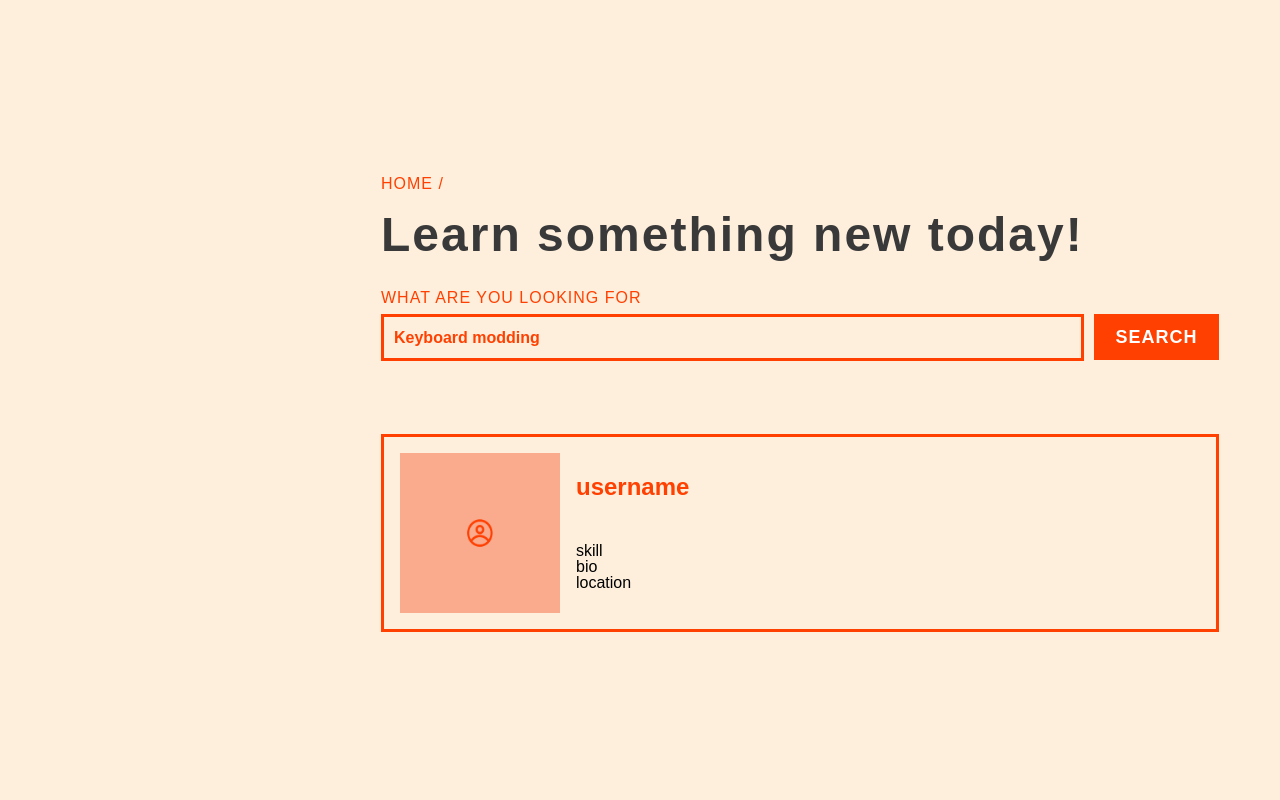
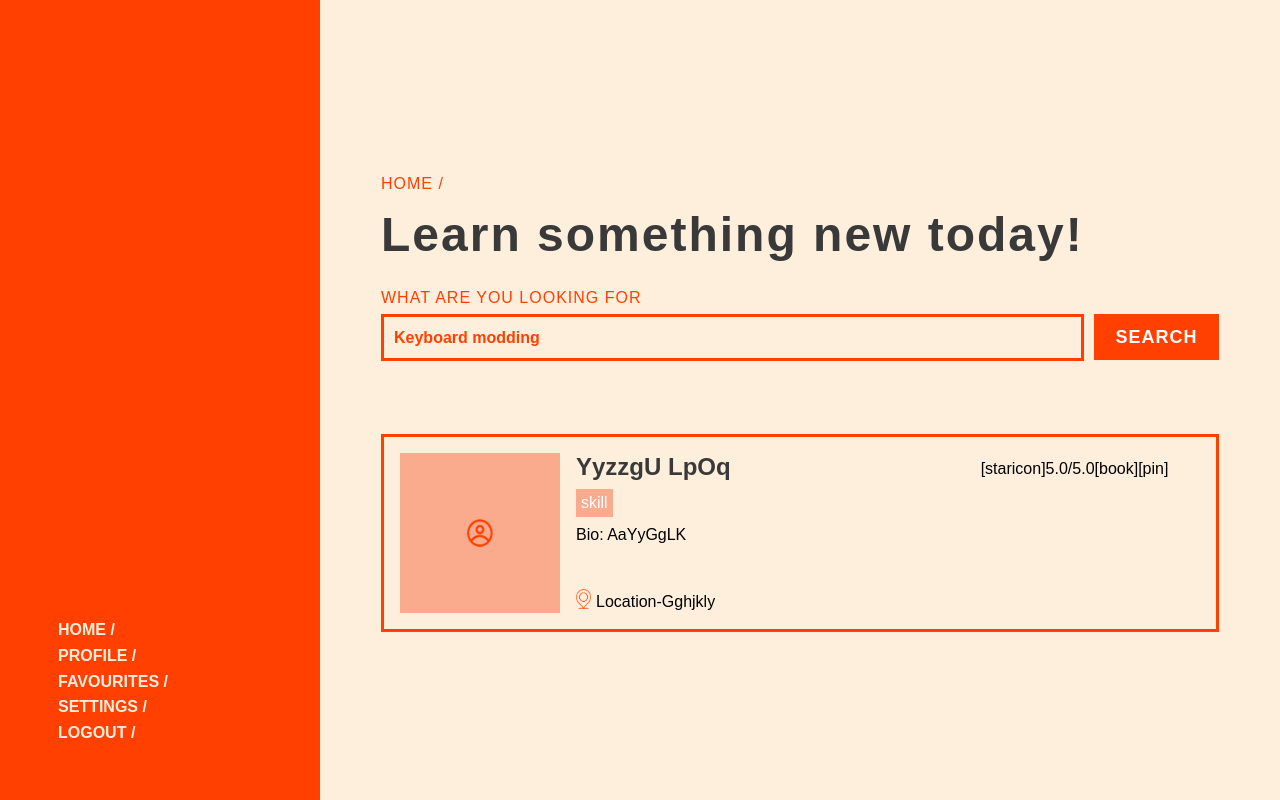
Before and after one commit to Your-Missing-Semester/permuto, a React (Create React App) app in the folder frontend/: page /homePage in a window 1280 px wide. Built offline with nearby package versions, Linux system fonts and the light colour scheme.

Commit message:
profile assets and formatting

```diff
--- a/frontend/src/components/HomePage/Profiles/profiles.jsx
+++ b/frontend/src/components/HomePage/Profiles/profiles.jsx
@@ -1,17 +1,27 @@
 import React from 'react';
 import styles from './profiles.module.css';
 import pfpPlaceholder from '../../Assets/pfpPlaceholder.png';
+import locationIcon from '../../Assets/locationIcon.png'
 
 function UserProfile () {
     return (
         <div className={styles["profile-grid"]}>
             <div className={styles["profile-card"]}>
                 <img className={styles["pfp"]}src={pfpPlaceholder} alt={"placeholder"}></img>
-                <div className={styles["profile"]}>
-                    <h2 className={styles["username"]}>username</h2>
-                    <p>skill</p>
-                    <p>bio</p>
-                    <p>location</p>
+                <div>
+                    <div className={styles["row1"]}>
+                        <h2 className={styles["username"]}>YyzzgU LpOq</h2>
+                        <p>[staricon]</p>
+                        <p> 5.0/5.0</p>
+                        <p>[book]</p>
+                        <p>[pin]</p>
+                    </div>
+                    <h3 className={styles["skills"]}>skill</h3>
+                    <p className={styles["bio"]}>Bio: AaYyGgLK</p>
+                    <div className={styles["row2"]}>
+                        <img className={styles["location-icon"]}src={locationIcon} alt={"location"}></img>
+                        <p className={styles["location"]}>Location-Gghjkly</p>
+                    </div>
                 </div>
             </div>
         </div>
--- a/frontend/src/components/HomePage/Profiles/profiles.module.css
+++ b/frontend/src/components/HomePage/Profiles/profiles.module.css
@@ -1,9 +1,9 @@
 .profile-grid {
     display: grid;
-    grid-template-columns: [c1] 320px [c2] auto;
+    grid-template-columns: [c1] 320px;
 }
 
-.profile-card{
+.profile-card {
     display: flex;
     gap: 16px;
     grid-column: 2;
@@ -14,7 +14,47 @@
     border-width: 3px 3px;
 }
 
-.pfp{
+.row1{
+    display: flex;
+}
+
+.username {
+    font-size: 24px;
+    padding-top: 0;
+    padding-right: 250px;
+    margin: 0;
+    color: #393939;
+}
+
+.pfp {
     width: 160px;
     height: 160px;
 }
+
+.skills {
+    display: inline-block;
+    text-align: center;
+    margin-top: 4px;
+    color: white;
+    font-size: 16px;
+    font-weight:lighter;
+    background-color: #FAAA8D;
+    padding: 5px;
+}
+
+.bio {
+    margin-top: 2px;
+}
+
+.row2{
+    display: flex;
+    padding-top: 35px;
+    gap: 5px;
+}
+
+
+.location-icon {
+    padding-top: 3px;
+    width: 15px;
+    height: 20px;
+}
--- a/frontend/src/pages/HomePage/homePage.jsx
+++ b/frontend/src/pages/HomePage/homePage.jsx
@@ -5,7 +5,7 @@ import UserProfile from '../../components/HomePage/Profiles/profiles';
 function HomePage() {
     return (
         <div>
-            {/* <NavBar /> */}
+            <NavBar />
             <HomePageBody />
             <UserProfile />
         </div>
```
Also changed, not shown: frontend/src/components/Assets/locationIcon.png (added).
